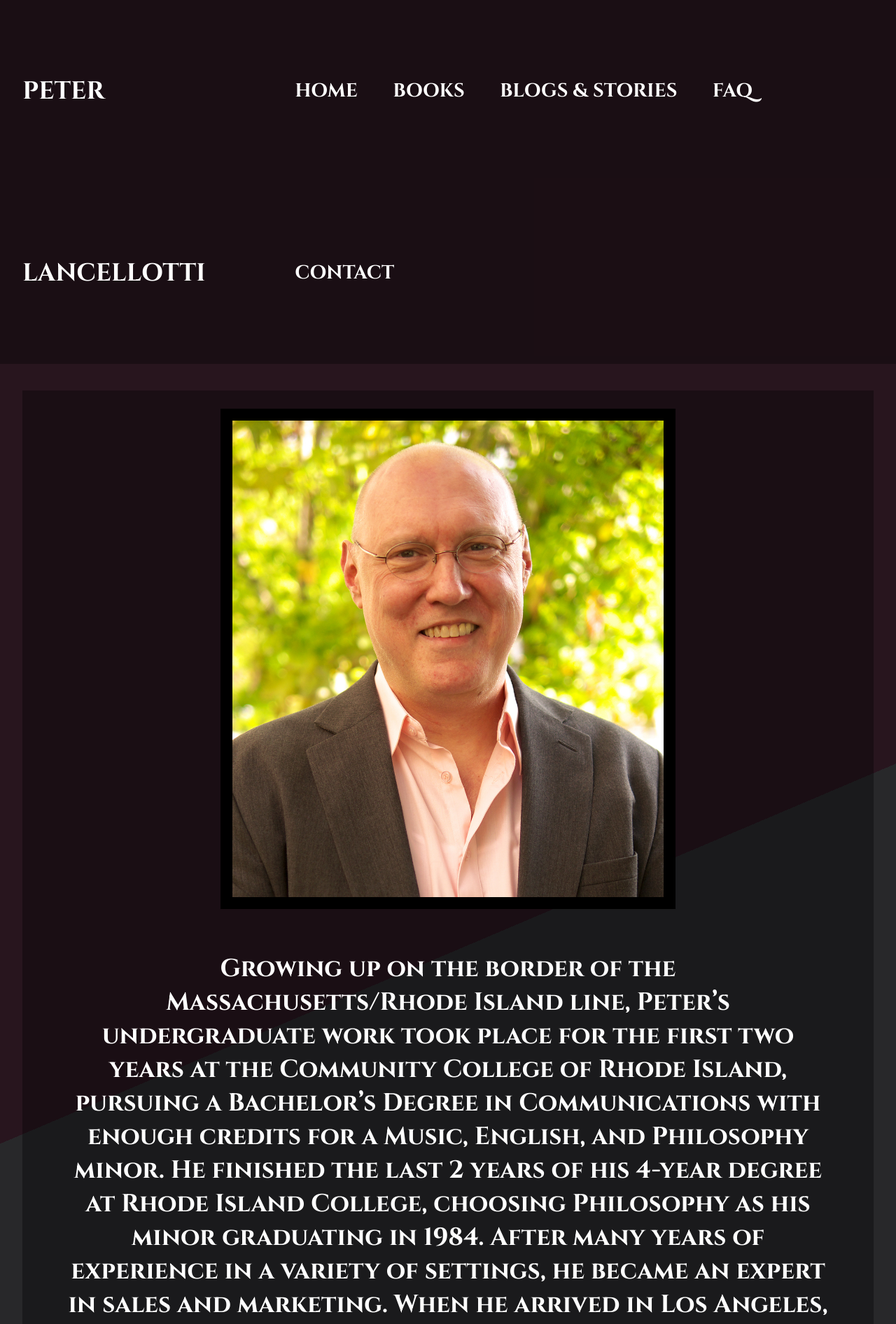
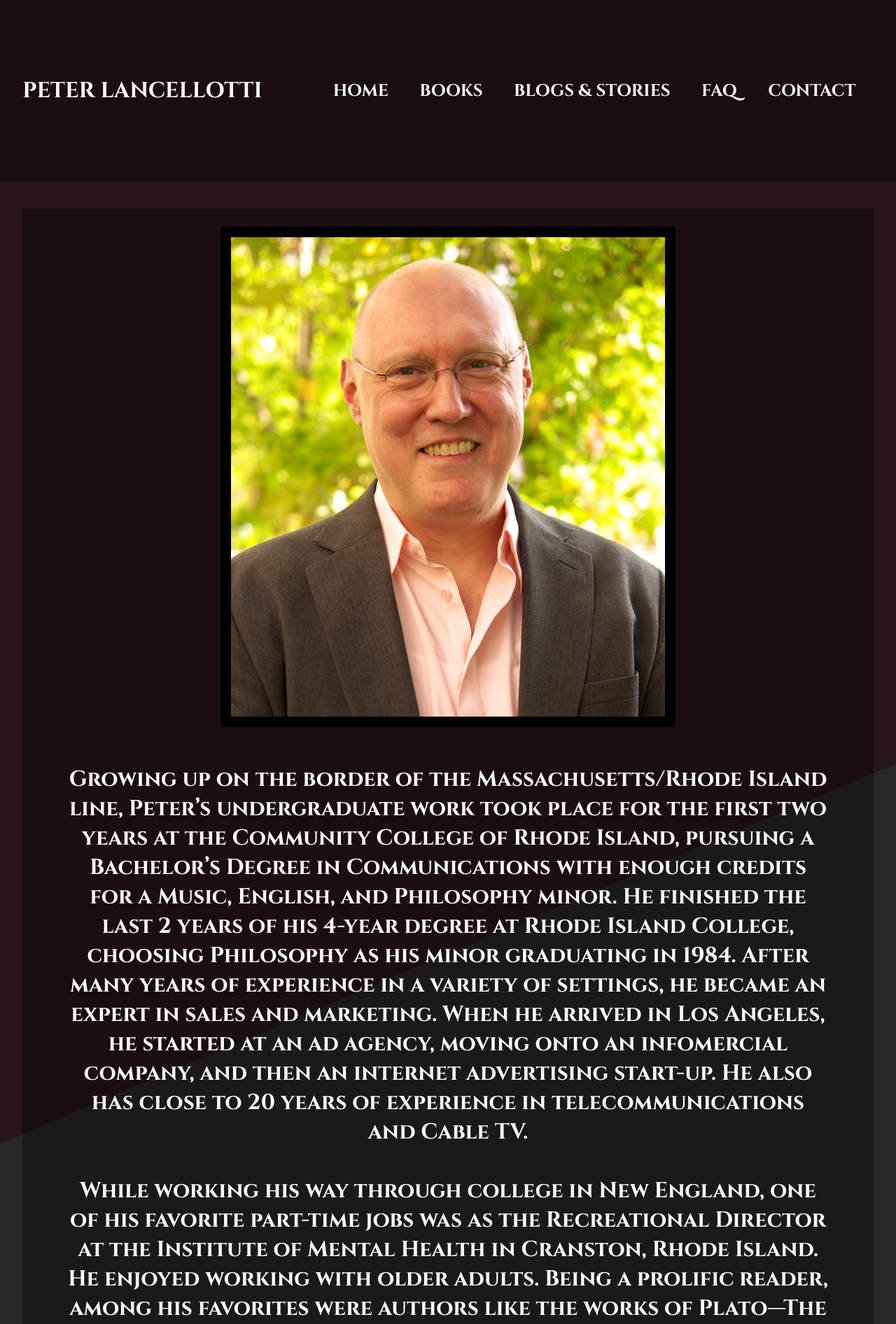
Before and after one commit to Neon-Smoke/plancellotti, a PHP site: page /about.html in a window 1280 px wide. Shown: the top 1892 px of the page at 70% size. Run offline with PHP 8.4, Linux system fonts and the light colour scheme.

Commit message:
and another yak shaved.

```diff
--- a/css/style.css
+++ b/css/style.css
@@ -24,7 +24,7 @@ box-sizing: border-box;
   width: 100%;
   height: 100vh;
   color: white;
-  font-size:  1.7em;
+  font-size:  1.5em;
   font-weight: bold;
   background-size: cover;
   background-image: linear-gradient(157deg, #28151E 52%, #28282A 35%);
```
